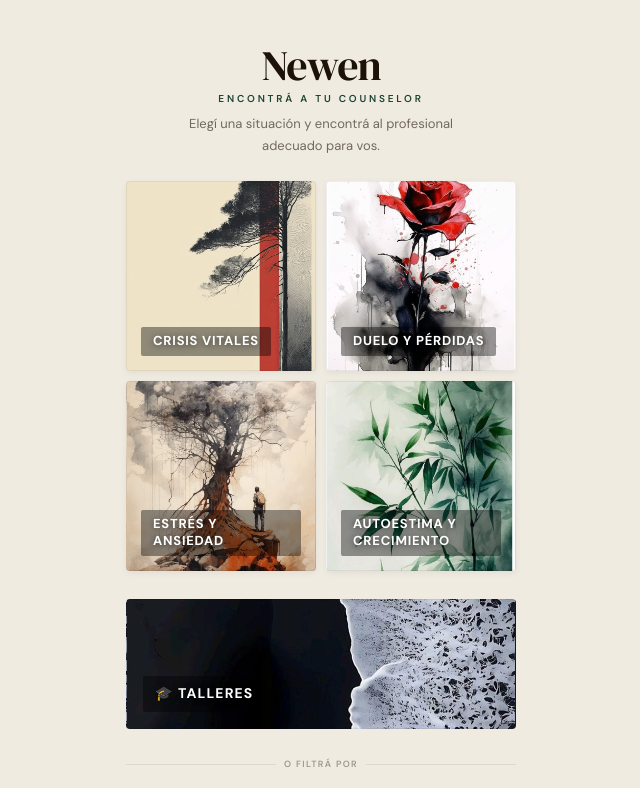
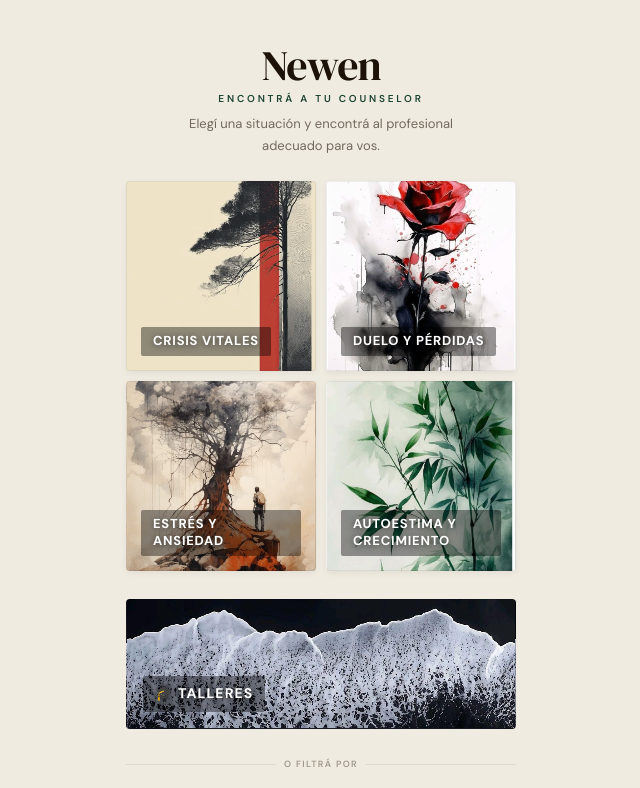
Before and after one commit to ethereaconsultora/NEWEN, a Next.js app: page / in a window 1280 px wide. Shown: the top 788 px of the page, without its empty margins (319-959 px from the left). Built offline with nearby package versions, Linux system fonts and the light colour scheme.

Commit message:
fix: botón Talleres backgroundPosition bottom para espuma del mar

```diff
--- a/app/page.tsx
+++ b/app/page.tsx
@@ -128,7 +128,7 @@
           height: 130,
           backgroundImage: "url(/images/taller.jpeg)",
           backgroundSize: "cover",
-          backgroundPosition: "center",
+          backgroundPosition: "center bottom",
           border: "1px solid rgba(0,0,0,0.06)",
           borderRadius: 4,
           textDecoration: "none",
```
Also changed, not shown: public/images/taller.jpeg.
